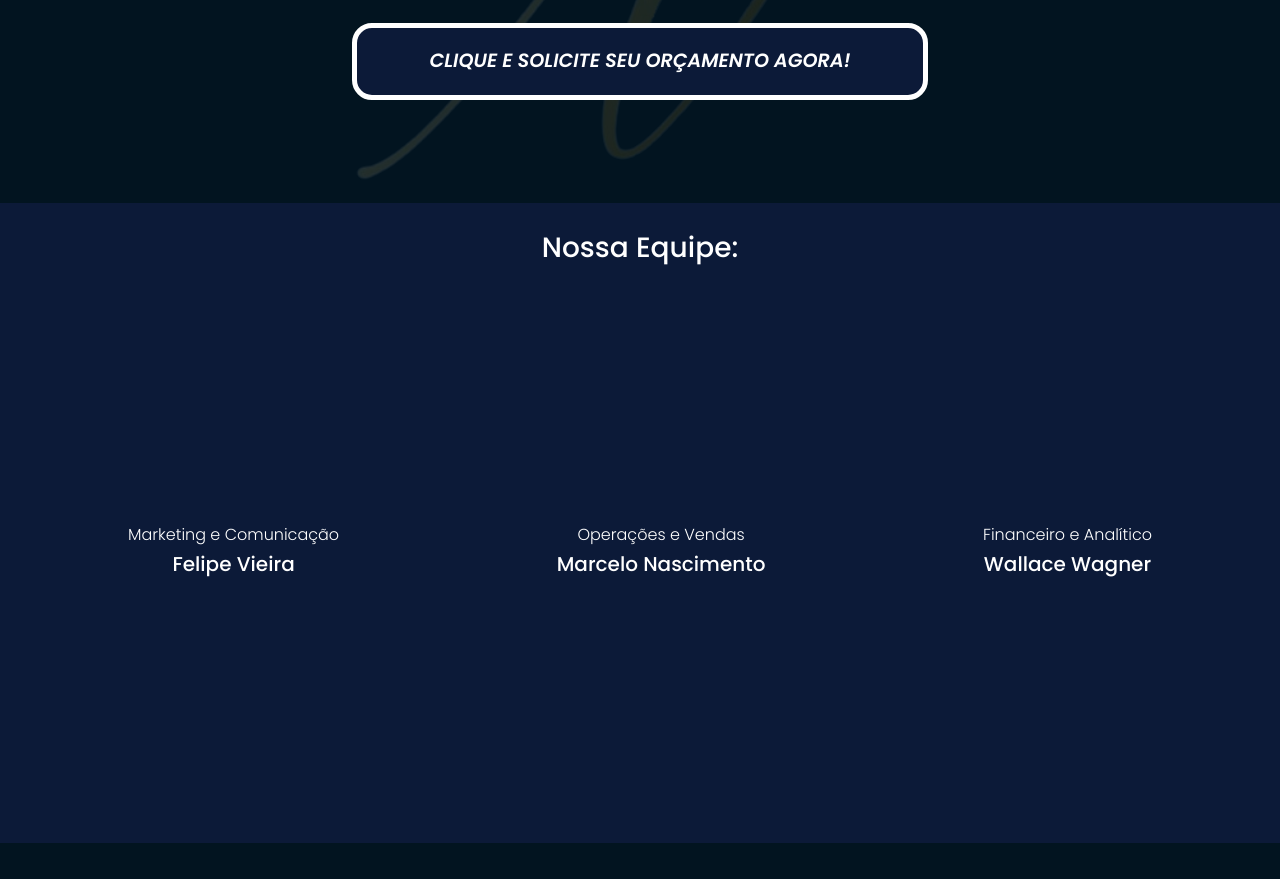
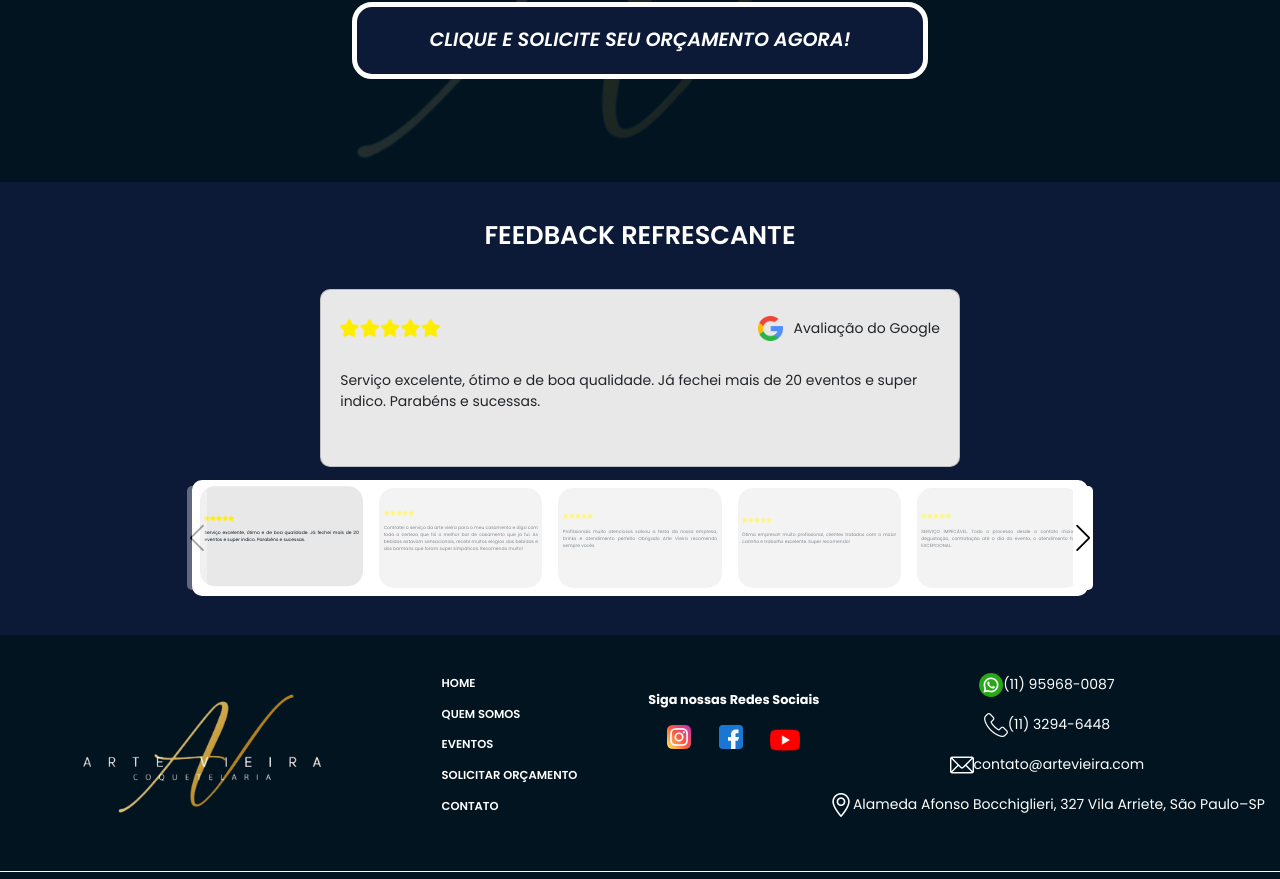
Before and after one commit to WWAraujo/site-5-semestre, a React (Create React App) app in the folder projeto-site/: page / in a window 1280 px wide. Shown: the part 1904-2783 px from the top of the page. Built offline with nearby package versions, Linux system fonts and the light colour scheme.

Commit message:
Section feedback complete and style header and carousel

```diff
--- a/projeto-site/src/App.js
+++ b/projeto-site/src/App.js
@@ -2,13 +2,12 @@ import './App.css';
 import 'react-whatsapp-widget/dist/index.css';
 import 'swiper/css/bundle';
 import 'bootstrap/dist/css/bootstrap.min.css';
-// import React, {useState} from 'react';
 import Header from './header/header';
 import CardImage from './components/cardImage'
 import IconWhatsapp from './components/whatsapp';
 import About from './components/about';
 import Carousel from './components/carousel';
-import Team from './components/team';
+// import Team from './components/team';
 import Feedback from './components/feedback';
 import Footer from './footer/footer';
 import Contact from './components/Contact/budget'
@@ -26,9 +25,9 @@ function App() {
         <About id="about" />
         <Carousel id="carousel" />
         <Contact id="budget"/>
-        <Team />
+        {/* <Team /> */}
 
-        <Feedback />
+        <Feedback id="feedback"/>
         <Footer id="contact"/>
 
       </div>
--- a/projeto-site/src/components/feedback.js
+++ b/projeto-site/src/components/feedback.js
@@ -1,58 +1,114 @@
-// import React, { useEffect } from 'react';
-// import Swiper from 'swiper/bundle';
+import React, { useEffect, useRef, useState } from 'react';
+import Swiper from 'swiper/bundle';
 import 'swiper/swiper-bundle.css';
+import Avaliacao from '../imagem/avaliacao.png';
+import Google from '../imagem/pesquisa.png';
 
 function Feedback({ id }) {
-    // useEffect(() => {
-    //     new Swiper('.feedback', {
-    //         direction: 'horizontal',
-    //         autoHeight: true,
-    //         // loop: true,
-    //         navigation: {
-    //             nextEl: '.swiper-button-next',
-    //             prevEl: '.swiper-button-prev'
-    //         },
-    //         pagination: {
-    //             el: '.swiper-pagination',
-    //             type: 'bullets',
-    //         },
-    //     })
-    // }, []);
-    // return (
-    //     <section className="feedback" id={id}>
-    //         <h1 className="title-carousel">Feedback</h1>
-    //         <div className="swiper-wrapper">
-    //             <div className="swiper-slide">
-    //                 <div className="App-content-carousel">
 
-    //                 </div>
-    //             </div>
-    //             <div className="swiper-slide">
-    //                 <div className="App-content-carousel">
+    const card1 = "Serviço excelente, ótimo e de boa qualidade. Já fechei mais de 20 eventos e super indico. Parabéns e sucessas."
+    const card2 = "Contratei o serviço da arte vieira para o meu casamento e digo com toda a certeza que foi o melhor bar de casamento que ja fui. As bebidas estavam sensacionais, recebi muitos elogios das bebidas e dos barmans que foram super simpáticos. Recomendo muito!"
+    const card3 = "Profissionais muito atenciosos salvou a festa da nossa empresa, Drinks e atendimento perfeito Obrigado Arte Vieira recomendo sempre vocês."
+    const card4 = "Ótima empresa!! muito profissional, clientes tratados com o maior carinho e trabalho excelente. Super recomendo!"
+    const card5 = "SERVIÇO IMPECÁVEL. Todo o processo desde o contato inicial, degustação, contratação até o dia do evento, o atendimento foi EXCEPCIONAL."
+    const card6 = "Foi ótimo o trabalho deles,na minha festa super indico, profissionais capacitados e as bebidas uma melhor que a outra."
+    const card7 = "Foi o melhor bar de eventos da minha vida, eles foram perfeitos em cada detalhe do meu casamento, super recomendo ... super recomendo."
+    const card8 = "Excelentes profissionais. Educados. Uniformizados. Com uma grande variedade de drinks . Super indico e recomendo. Paragevsya todos da arte Vieira."
 
-    //                 </div>
-    //             </div>
-    //             <div className="swiper-slide">
-    //                 <div className="App-content-carousel">
+    const swiper4Ref = useRef(null);
+    const [selectedContent, setSelectedContent] = useState(card1);
 
-    //                 </div>
-    //             </div>
-    //             <div className="swiper-slide">
-    //                 <div className="App-content-carousel">
+    useEffect(() => {
+        const swiper4 = new Swiper('.swiper-container3', {
+            loop: false,
+            slidesPerView: 5,
+            freeMode: true,
+            navigation: {
+                nextEl: '.swiper-button-next',
+                prevEl: '.swiper-button-prev',
+            },
+            watchSlidesVisibility: true,
+            watchSlidesProgress: true,
+        });
 
-    //                 </div>
-    //             </div>
-    //             <div className="swiper-slide">
-    //                 <div className="App-content-carousel front-card">
+        swiper4Ref.current = swiper4;
+    }, [id]);
 
-    //                 </div>
-    //             </div>
-    //         </div>
-    //         <div className="swiper-button-prev"></div>
-    //         <div className="swiper-button-next"></div>
-    //     </section>
-    // )
+    const handleSlideClick = (content) => {
+        setSelectedContent(content);
+    };
 
+    return (
+        <section className="swiper swiper-container2" id={id}>
+            <h1 className="feedback-title">Feedback Refrescante</h1>
+            <div className="card" id="cards">
+                <div className='avaliacao-icon'>
+                    <img src={Avaliacao} alt="estrelas de avaliação" id="estrela" />
+                    <div className="google-container">
+                        <img src={Google} alt="estrelas de avaliação" id="google" />
+                        <figcaption>Avaliação do Google</figcaption>
+                    </div>
+                </div>
+                <span>{selectedContent}</span>
+            </div>
+            <div className="container-wrapper">
+                <div className="swiper-container swiper-container3">
+                    <div className="swiper-wrapper">
+                        <div className="swiper-slide swiper-slide3" id="feedback-divcontent" onClick={() => handleSlideClick(card1)}>
+                            <div className={`content-feedback ${selectedContent === card1 ? 'active' : ''}`}>
+                                <img src={Avaliacao} alt="estrelas de avaliação" />
+                                <p>{card1}</p>
+                            </div>
+                        </div>
+                        <div className="swiper-slide swiper-slide3" id="feedback-divcontent" onClick={() => handleSlideClick(card2)}>
+                            <div className={`content-feedback ${selectedContent === card2 ? 'active' : ''}`}>
+                                <img src={Avaliacao} alt="estrelas de avaliação" />
+                                <p>{card2}</p>
+                            </div>
+                        </div>
+                        <div className="swiper-slide swiper-slide3" id="feedback-divcontent" onClick={() => handleSlideClick(card3)}>
+                            <div className={`content-feedback ${selectedContent === card3 ? 'active' : ''}`}>
+                                <img src={Avaliacao} alt="estrelas de avaliação" />
+                                <p>{card3}</p>
+                            </div>
+                        </div>
+                        <div className="swiper-slide swiper-slide3" id="feedback-divcontent" onClick={() => handleSlideClick(card4)}>
+                            <div className={`content-feedback ${selectedContent === card4 ? 'active' : ''}`}>
+                                <img src={Avaliacao} alt="estrelas de avaliação" />
+                                <p>{card4}</p>
+                            </div>
+                        </div>
+                        <div className="swiper-slide swiper-slide3" id="feedback-divcontent" onClick={() => handleSlideClick(card5)}>
+                            <div className={`content-feedback ${selectedContent === card5 ? 'active' : ''}`}>
+                                <img src={Avaliacao} alt="estrelas de avaliação" />
+                                <p>{card5}</p>
+                            </div>
+                        </div>
+                        <div className="swiper-slide swiper-slide3" id="feedback-divcontent" onClick={() => handleSlideClick(card6)}>
+                            <div className={`content-feedback ${selectedContent === card6 ? 'active' : ''}`}>
+                                <img src={Avaliacao} alt="estrelas de avaliação" />
+                                <p>{card6}</p>
+                            </div>
+                        </div>
+                        <div className="swiper-slide swiper-slide3" id="feedback-divcontent" onClick={() => handleSlideClick(card7)}>
+                            <div className={`content-feedback ${selectedContent === card7 ? 'active' : ''}`}>
+                                <img src={Avaliacao} alt="estrelas de avaliação" />
+                                <p>{card7}</p>
+                            </div>
+                        </div>
+                        <div className="swiper-slide swiper-slide3" id="feedback-divcontent" onClick={() => handleSlideClick(card8)}>
+                            <div className={`content-feedback ${selectedContent === card8 ? 'active' : ''}`}>
+                                <img src={Avaliacao} alt="estrelas de avaliação" />
+                                <p>{card8}</p>
+                            </div>
+                        </div>
+                    </div>
+                    <div className="swiper-button-prev" id="prev-feedback"></div>
+                    <div className="swiper-button-next" id="next-feedback"></div>
+                </div>
+            </div>
+        </section>
+    );
 }
 
 export default Feedback;
--- a/projeto-site/src/styles/feedbacks.css
+++ b/projeto-site/src/styles/feedbacks.css
@@ -1,38 +1,144 @@
-.container-feedback{
-    margin: 0;
-    width: 100%;
-    padding: 1em;
-    height: 50vh;
-    display: flex;
-    align-items: center;
-    flex-direction: column;
-    justify-content: space-around;
-    background-color: var(--cor-de-fundo);
-}
-
-.title-feedback{
-    width: 80%;
-    height: 10%;
-}
-
-.title-feedback h1{
-    font-size: 20px;
-}
-
-.feedback{
+.swiper-container2 {
     width: 100%;
     height: 100%;
     display: flex;
+    align-items: center;
+    justify-content: center;
+    background-color: var(--cor-de-fundo-secundaria);
+}
+
+.feedback-title {
+    width: 100%;
+    font-size: 2vw;
+    font-weight: 600;
+    text-align: center;
+    margin: 3% auto 3%;
+    text-transform: uppercase;
+}
+
+#cards {
+    width: 50%;
+    margin: auto;
+    padding: 2vw 1.5vw;
+    border-radius: 10px;
+    background-color: #e8e8e8;
+}
+
+.avaliacao-icon{
+    display: flex;
+    justify-content: space-between;
+}
+
+.google-container{
+    display: flex;
+    align-items: center;
+    justify-content: center;
+}
+
+#estrela {
+    margin: 0;
+    padding: 0;
+    width: 100px;
+    height: 25px;
+    object-fit: cover;
+}
+
+#google{
+    margin: 0;
+    padding: 0;
+    width: 25px;
+    height: 25px;
+    margin-right:10px ;
+}
+
+.card span {
+    width: 100%;
+    margin: auto;
+    height: 100px;
+    display: flex;
+    border-radius: 10px;
+    align-items: center;
+    justify-content: center;
+}
+
+.container-wrapper {
+    width: 100%;
+    margin: auto;
+    position: relative;
+}
+
+.swiper-container3 {
+    width: 70%;
+    display: flex;
+    overflow: hidden;
+    border-radius: 10px;
+    align-items: center;
+    margin: 1vw auto 3vw;
+    justify-content: center;
+    background-color: #fff;
+}
+
+#prev-feedback {
+    left: 0;
+    margin-left: 110px;
+}
+
+#next-feedback {
+    right: 0;
+    margin-right: 110px;
+}
+
+#prev-feedback,
+#next-feedback {
+    width: 20px;
+    height: 90%;
+    margin-top: 0;
+    display: flex;
+    color: black;
+    margin-bottom: 0;
     border-radius: 5px;
     align-items: center;
+    justify-content: center;
+    background-color: var(--branco);
+    --swiper-navigation-size: 2.1vw;
+    --swiper-navigation-top-offset: 5%;
+}
+
+#feedback-divcontent {
+    padding: 0;
+    width: 100%;
+    display: flex;
+    justify-content: center;
+}
+
+.content-feedback {
+    width: 100%;
+    opacity: 0.5;
+    padding: 1em;
+    height: 100px;
+    display: flex;
+    transition: 0.25s;
+    font-size: 0.35vw;
+    text-align: justify;
+    border-radius: 15px;
     flex-direction: column;
     justify-content: center;
-    border: 2px solid red;
-    background-color: var(--cor-de-fundo);
+    margin: max(0.5rem, 0.5vw);
+    color: var(--cor-de-fundo);
+    background-color: #e8e8e8;
 }
 
-.feedback-content{
-    width: 10px;
+.content-feedback img {
+    width: 30px;
     height: 10px;
-    background-color: var(--branco);
+    object-fit: cover;
+    margin-bottom: 0.5vw;
 }
+
+.content-feedback.active,
+.content-feedback:hover,
+.content-feedback:focus {
+    opacity: 1;
+    cursor: pointer;
+    transform: translateY(-0.40em);
+}
```
Also changed, not shown: projeto-site/src/components/carousel.js (+12 -11 lines), projeto-site/src/styles/carousel.css (+5 -5 lines), projeto-site/src/styles/header.css (+9 -12 lines), projeto-site/src/imagem/avaliacao.png (added), projeto-site/src/imagem/pesquisa.png (added).
